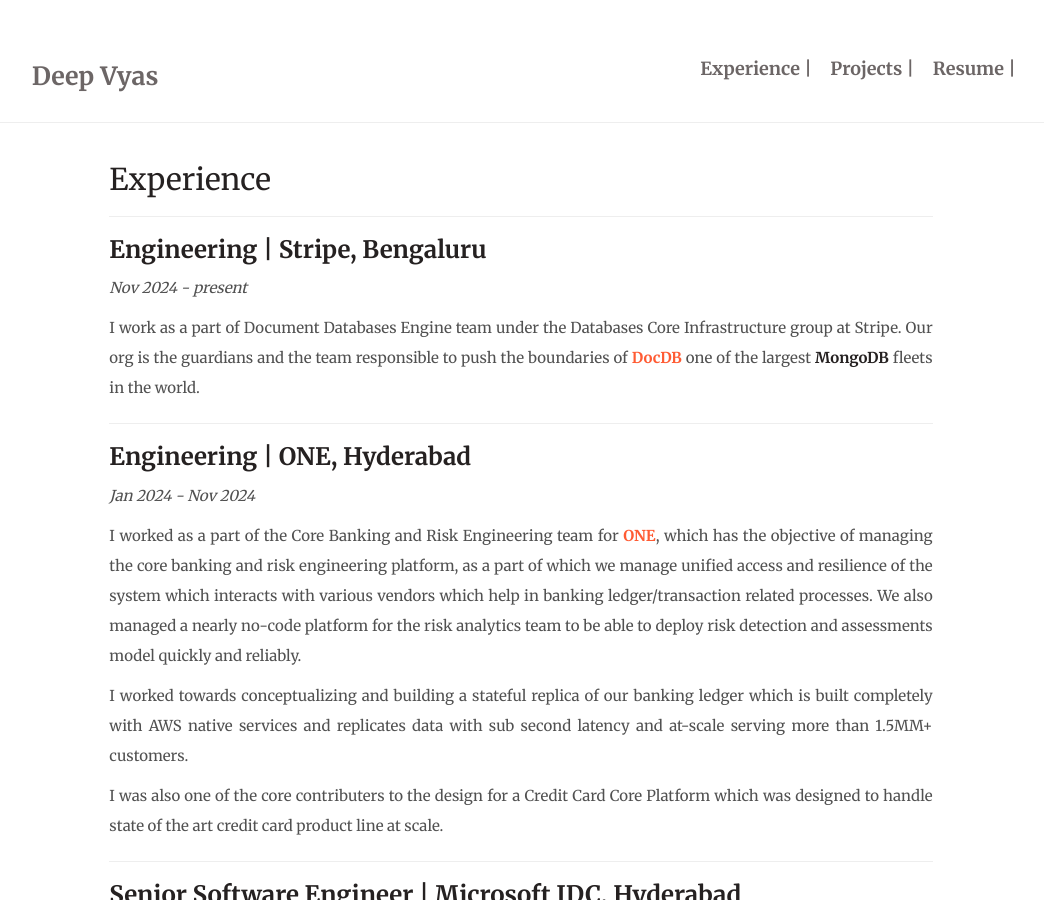
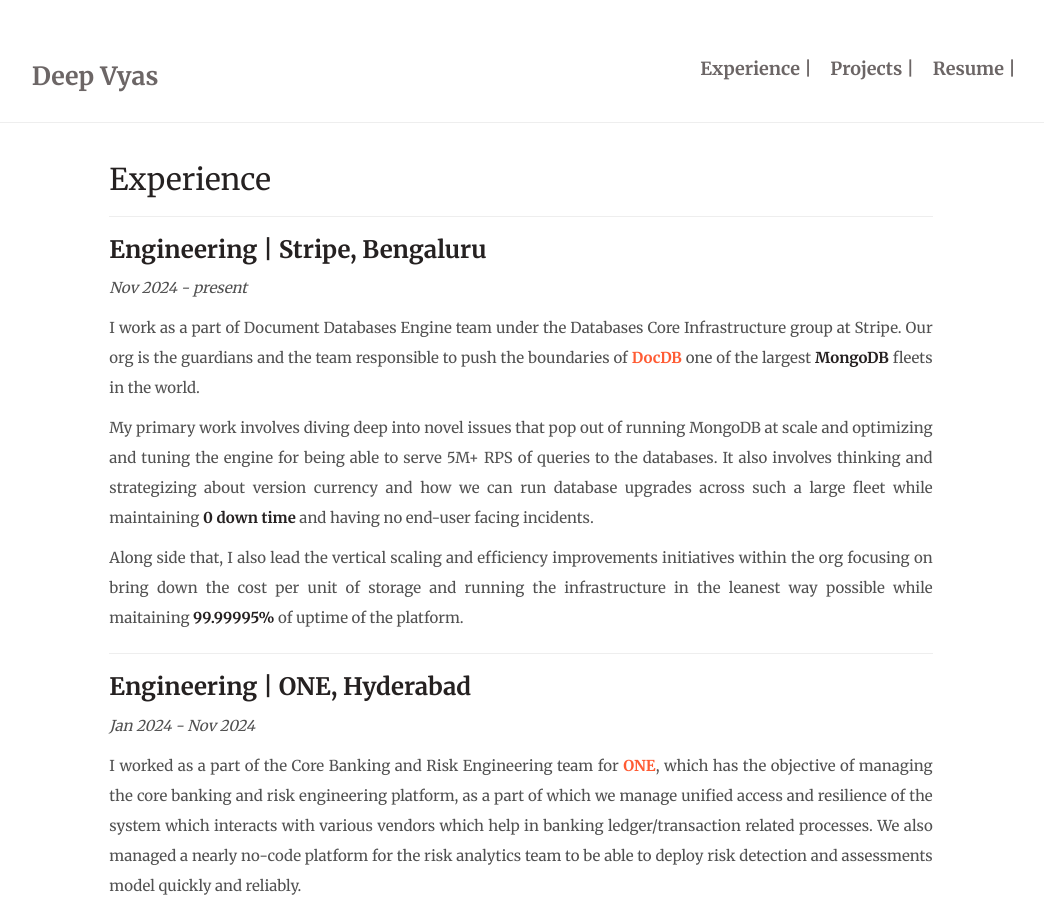
Before and after one commit to deepvyas/deepvyas.github.io, a Jekyll site: the page built from experience.md, in a window 1280 px wide and 900 px high. Shown: the whole window, without its empty margins (119-1163 px from the left). Built offline with Jekyll 4.4.1, drawn with Linux system fonts in a browser that asks for light colours; nearby versions of some CDN libraries.

Commit message:
update roles and responsibilities

```diff
--- a/experience.md
+++ b/experience.md
@@ -10,6 +10,10 @@ layout : default
 *Nov 2024 - present*
 
 I work as a part of Document Databases Engine team under the Databases Core Infrastructure group at Stripe. Our org is the guardians and the team responsible to push the boundaries of [DocDB](https://stripe.com/blog/how-stripes-document-databases-supported-99.999-uptime-with-zero-downtime-data-migrations) one of the largest **MongoDB** fleets in the world.
+
+My primary work involves diving deep into novel issues that pop out of running MongoDB at scale and optimizing and tuning the engine for being able to serve 5M+ RPS of queries to the databases. It also involves thinking and strategizing about version currency and how we can run database upgrades across such a large fleet while maintaining **0 down time** and having no end-user facing incidents.
+
+Along side that, I also lead the vertical scaling and efficiency improvements initiatives within the org focusing on bring down the cost per unit of storage and running the infrastructure in the leanest way possible while maitaining **99.99995%** of uptime of the platform.
 
 ---
 
```
